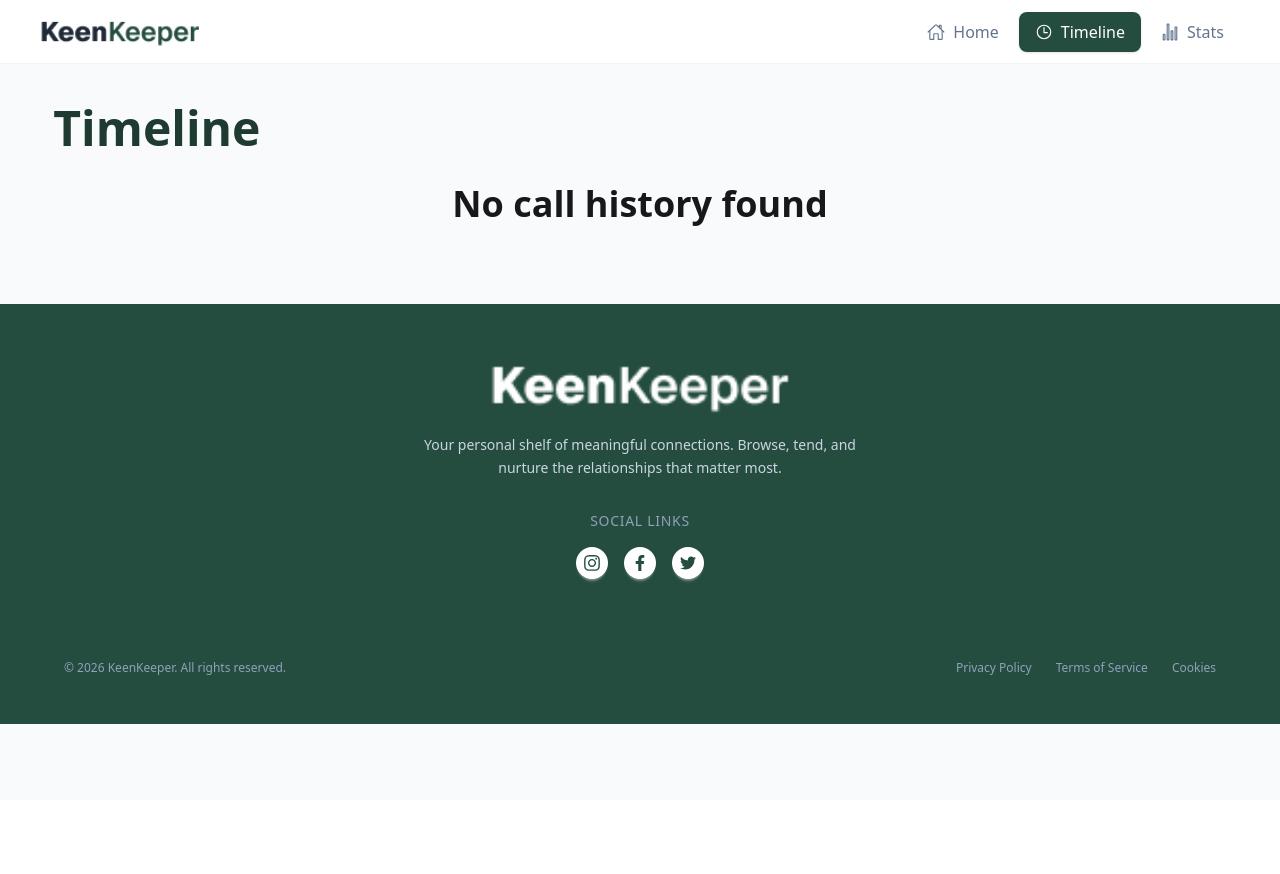
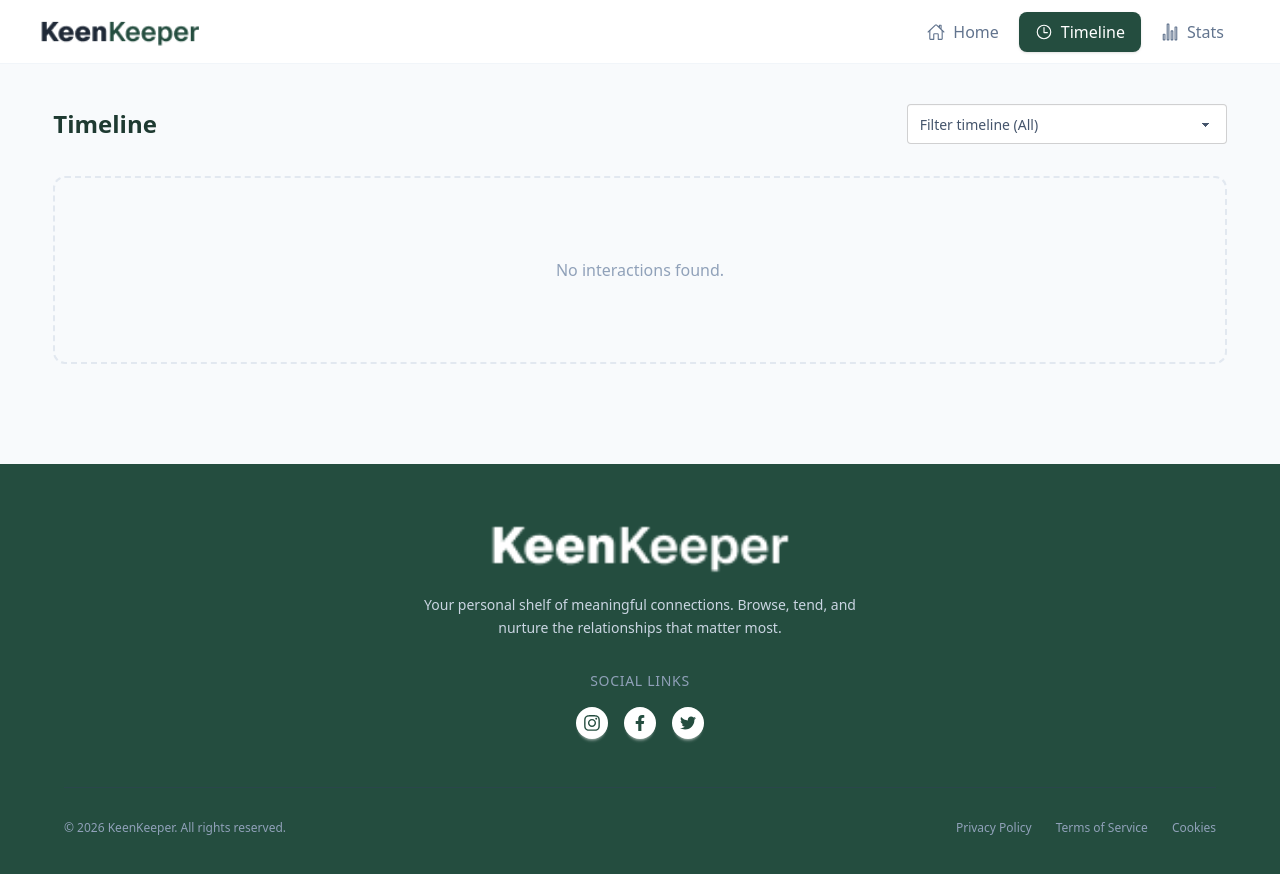
Before and after one commit to Juadul-Ahmed/keen-keeper-A7, a Next.js app: page /timeline in a window 1280 px wide. Shown: the top 874 px of the page. Before the commit the page ends 800 px from the top, so only its background shows below. Built offline with nearby package versions, Linux system fonts and the light colour scheme.

Commit message:
Readme file updated

```diff
--- a/src/app/not-found.jsx
+++ b/src/app/not-found.jsx
@@ -41,7 +41,7 @@ const ErrorPage = () => {
                 href={"/" }
                 className="btn w-full bg-[#1e3a31] hover:bg-[#2d5a4c] text-white border-none normal-case"
               >
-                Back to Dashboard
+                Back to Home
               </Link>
 
               <button className="btn btn-ghost btn-sm text-slate-400 normal-case">
@@ -52,31 +52,7 @@ const ErrorPage = () => {
         </div>
       </main>
 
-      {/* Footer Mockup */}
-      <footer className="footer footer-center p-10 bg-[#1e3a31] text-white">
-        <div>
-          <h2 className="text-3xl font-bold">KeenKeeper</h2>
-          <p className="opacity-70">Your personal shelf of meaningful connections.</p>
-        </div>
-        <div>
-          <div className="grid grid-flow-col gap-4">
-            <div className="w-8 h-8 rounded-full bg-white flex items-center justify-center text-[#1e3a31]">
-              <span className="font-bold">O</span>
-            </div>
-            <div className="w-8 h-8 rounded-full bg-white flex items-center justify-center text-[#1e3a31]">
-              <span className="font-bold">f</span>
-            </div>
-            <div className="w-8 h-8 rounded-full bg-white flex items-center justify-center text-[#1e3a31]">
-              <span className="font-bold text-xs">𝕏</span>
-            </div>
-          </div>
-        </div>
-        <div className="text-[10px] opacity-50 flex gap-4 mt-4">
-          <p>© 2026 KeenKeeper. All rights reserved.</p>
-          <a className="link link-hover">Privacy Policy</a>
-          <a className="link link-hover">Terms of Service</a>
-        </div>
-      </footer>
+
     </div>
   );
 };
--- a/src/app/timeline/page.jsx
+++ b/src/app/timeline/page.jsx
@@ -1,19 +1,47 @@
 "use client";
-import React, { useContext } from 'react';
-import { CallContext } from '@/context/TimelineContext';
+import React, { useContext, useState } from "react";
+import { CallContext } from "@/context/TimelineContext";
+import Image from "next/image";
 
 const TimelinePage = () => {
   const { call } = useContext(CallContext);
 
+  const [filter, setFilter] = useState("All");
+
+
+  const filteredCalls = call.filter((item) => {
+    if (filter === "All") return true;
+    return item.type === filter;
+  });
+
   return (
-    <div className="w-11/12 mx-auto mt-10 mb-15">
-      <h1 className="text-5xl font-bold text-[#1e3a31] mb-8">Timeline</h1>
+    <div className="w-11/12 mx-auto mt-10 pb-20">
+      <div className="flex justify-between items-center mb-8">
+        <h2 className="text-2xl font-bold text-[#1e3a31]">Timeline</h2>
+
+
+        <select
+          className="select select-bordered w-full max-w-xs text-slate-600"
+          value={filter}
+          onChange={(e) => setFilter(e.target.value)}
+        >
+          <option value="All">Filter timeline (All)</option>
+          <option value="Call">Calls Only</option>
+          <option value="Text">Texts Only</option>
+          <option value="Video">Videos Only</option>
+        </select>
+      </div>
 
       <div className="space-y-4">
-        { call.length === 0 ? <h2 className='font-bold text-4xl text-center my-5'>No call history found</h2> :
-          call.map((item) => (
-          <div key={item.id} className="border-2 border-dashed border-sky-400 rounded-lg p-5 flex items-center gap-5 bg-white">
-            <img src={item.icon} alt={item.type} className="w-12 h-12 object-contain" />
+        {filteredCalls.length > 0 ? (
+          filteredCalls.map((item) => (
+            <div
+              key={item.id}
+              className="  shadow-sm rounded-lg p-5 flex items-center gap-5 bg-white"
+            >
+              <div className="relative w-12 h-12">
+                <Image src={item.icon} alt={item.type} fill className="object-contain" />
+              </div>
               <div>
                 <p className="text-xl">
                   <span className="font-bold text-[#1e3a31]">{item.type}</span>
@@ -22,7 +50,12 @@ const TimelinePage = () => {
                 <p className="text-slate-500 text-sm mt-1">{item.timestamp}</p>
               </div>
             </div>
-        ))}
+          ))
+        ) : (
+          <div className="text-center py-20 bg-slate-50 rounded-xl border-2 border-dashed border-slate-200">
+            <p className="text-slate-400">No {filter !== 'All' ? filter.toLowerCase() : ''} interactions found.</p>
+          </div>
+        )}
       </div>
     </div>
   );
```
Also changed, not shown: 1 other file (tests, documents, lock files or other folders). Lines whose indentation alone changed are shown as unchanged.
